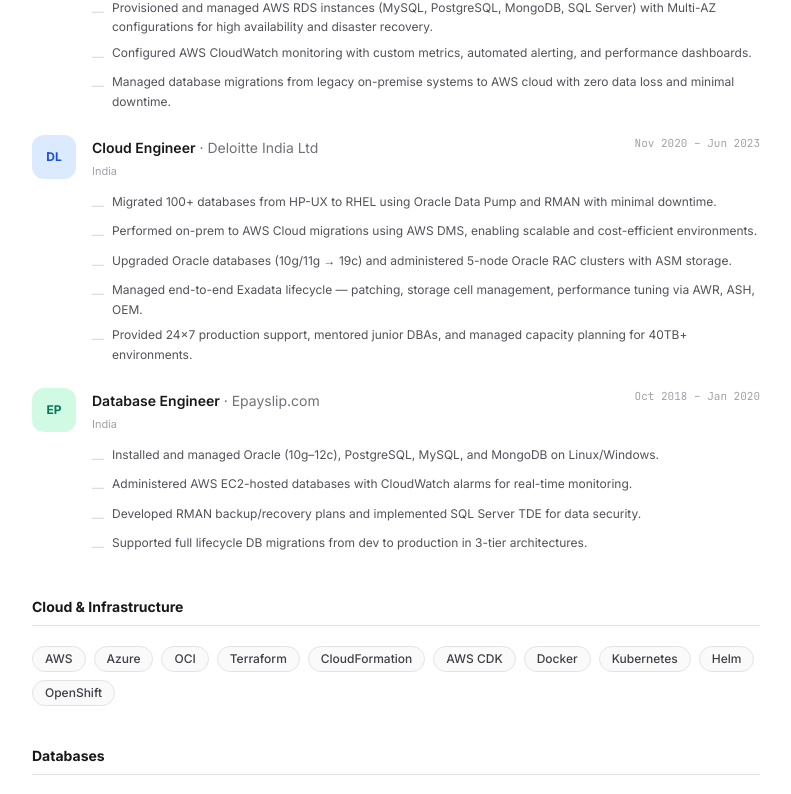
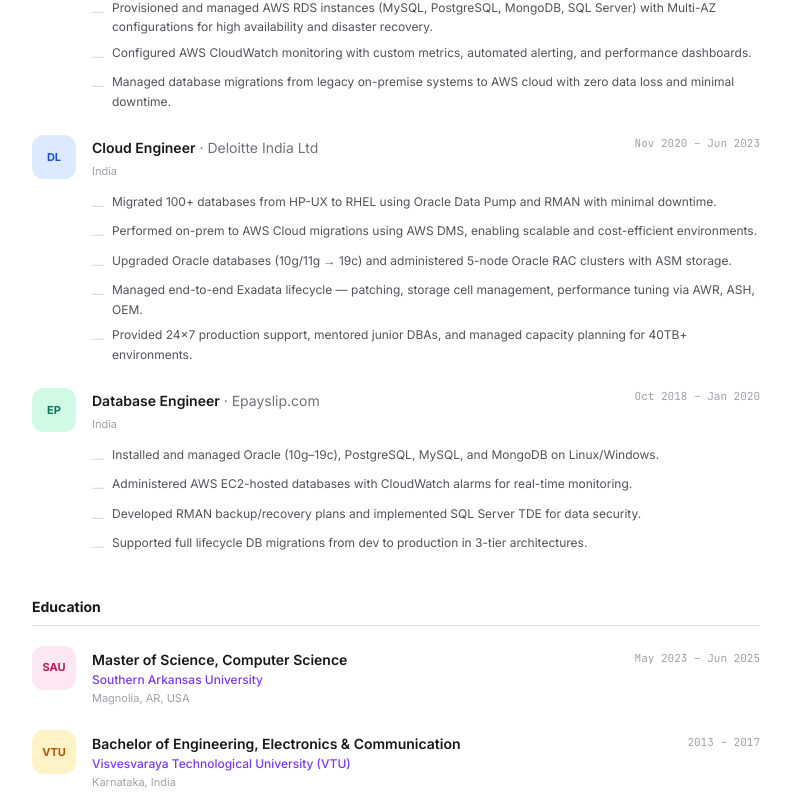
Before and after one commit to nareshdba20/myportfolio, a Next.js app: page /resume in a window 1280 px wide. Shown: the part 397-1191 px from the top of the page, without its empty margins (244-1035 px from the left). Built offline with nearby package versions, Linux system fonts and the light colour scheme.

Commit message:
Resume: styled letter avatars for company/university logos, add education dates

```diff
--- a/src/app/resume/page.tsx
+++ b/src/app/resume/page.tsx
@@ -1,6 +1,6 @@
 import Nav from "@/components/nav";
 import Footer from "@/components/footer";
-import PrintButton from "@/components/print-button";
+import LogoImage from "@/components/logo-image";
 
 export const metadata = {
   title: "Resume — Naresh Gowda",
@@ -11,6 +11,7 @@
   {
     initials: "EV",
     color: "bg-violet-100 dark:bg-violet-500/10 text-violet-700 dark:text-violet-300",
+
     company: "Evozn Inc",
     location: "Dallas, TX, USA",
     role: "Database & DevOps Engineer",
@@ -26,6 +27,7 @@
   {
     initials: "DL",
     color: "bg-blue-100 dark:bg-blue-500/10 text-blue-700 dark:text-blue-300",
+
     company: "Deloitte India Ltd",
     location: "India",
     role: "Cloud Engineer",
@@ -42,13 +44,14 @@
   {
     initials: "EP",
     color: "bg-emerald-100 dark:bg-emerald-500/10 text-emerald-700 dark:text-emerald-300",
+
     company: "Epayslip.com",
     location: "India",
     role: "Database Engineer",
     period: "Oct 2018 – Jan 2020",
     current: false,
     bullets: [
-      "Installed and managed Oracle (10g–12c), PostgreSQL, MySQL, and MongoDB on Linux/Windows.",
+      "Installed and managed Oracle (10g–19c), PostgreSQL, MySQL, and MongoDB on Linux/Windows.",
       "Administered AWS EC2-hosted databases with CloudWatch alarms for real-time monitoring.",
       "Developed RMAN backup/recovery plans and implemented SQL Server TDE for data security.",
       "Supported full lifecycle DB migrations from dev to production in 3-tier architectures.",
@@ -91,14 +94,9 @@
       <div className="max-w-3xl mx-auto px-5 pt-28 pb-20">
 
         {/* Header */}
-        <div className="flex items-start justify-between gap-4 mb-14">
-          <div>
-            <p className="font-mono text-xs font-medium text-violet-600 dark:text-violet-400 uppercase tracking-widest mb-3">// resume</p>
-            <h1 className="text-4xl sm:text-5xl font-extrabold text-zinc-900 dark:text-white tracking-tight">My Resume</h1>
-          </div>
-          <div className="print:hidden shrink-0 mt-6">
-            <PrintButton />
-          </div>
+        <div className="mb-14">
+          <p className="font-mono text-xs font-medium text-violet-600 dark:text-violet-400 uppercase tracking-widest mb-3">// resume</p>
+          <h1 className="text-4xl sm:text-5xl font-extrabold text-zinc-900 dark:text-white tracking-tight">My Resume</h1>
         </div>
 
         {/* Work Experience */}
@@ -106,10 +104,7 @@
           <div className="space-y-6">
             {experience.map((job) => (
               <div key={job.company} className="flex gap-4">
-                {/* Logo */}
-                <div className={`w-11 h-11 rounded-xl flex items-center justify-center font-bold text-xs shrink-0 ${job.color}`}>
-                  {job.initials}
-                </div>
+                <LogoImage fallback={job.initials} fallbackClass={job.color} />
 
                 {/* Content */}
                 <div className="flex-1 min-w-0">
@@ -136,6 +131,44 @@
                       </li>
                     ))}
                   </ul>
+                </div>
+              </div>
+            ))}
+          </div>
+        </Section>
+
+        {/* Education */}
+        <Section title="Education">
+          <div className="space-y-6">
+            {[
+              {
+                initials: "SAU",
+                color: "bg-pink-100 dark:bg-pink-500/10 text-pink-700 dark:text-pink-300",
+
+                degree: "Master of Science, Computer Science",
+                school: "Southern Arkansas University",
+                location: "Magnolia, AR, USA",
+                period: "May 2023 – Jun 2025",
+              },
+              {
+                initials: "VTU",
+                color: "bg-amber-100 dark:bg-amber-500/10 text-amber-700 dark:text-amber-300",
+
+                degree: "Bachelor of Engineering, Electronics & Communication",
+                school: "Visvesvaraya Technological University (VTU)",
+                location: "Karnataka, India",
+                period: "2013 – 2017",
+              },
+            ].map((edu) => (
+              <div key={edu.school} className="flex gap-4">
+                <LogoImage fallback={edu.initials} fallbackClass={edu.color} />
+                <div className="flex-1 min-w-0 pt-1">
+                  <div className="flex flex-wrap items-start justify-between gap-1 mb-0.5">
+                    <p className="font-semibold text-zinc-900 dark:text-white text-sm">{edu.degree}</p>
+                    <span className="font-mono text-[11px] text-zinc-400 shrink-0">{edu.period}</span>
+                  </div>
+                  <p className="text-xs text-violet-600 dark:text-violet-400 font-medium mt-0.5">{edu.school}</p>
+                  <p className="text-[11px] text-zinc-400 mt-0.5">{edu.location}</p>
                 </div>
               </div>
             ))}
--- /dev/null
+++ b/src/components/logo-image.tsx
@@ -0,0 +1,12 @@
+type Props = {
+  fallback: string;
+  fallbackClass: string;
+};
+
+export default function LogoImage({ fallback, fallbackClass }: Props) {
+  return (
+    <div className={`w-11 h-11 rounded-xl flex items-center justify-center font-bold text-[11px] shrink-0 ${fallbackClass}`}>
+      {fallback}
+    </div>
+  );
+}
```
